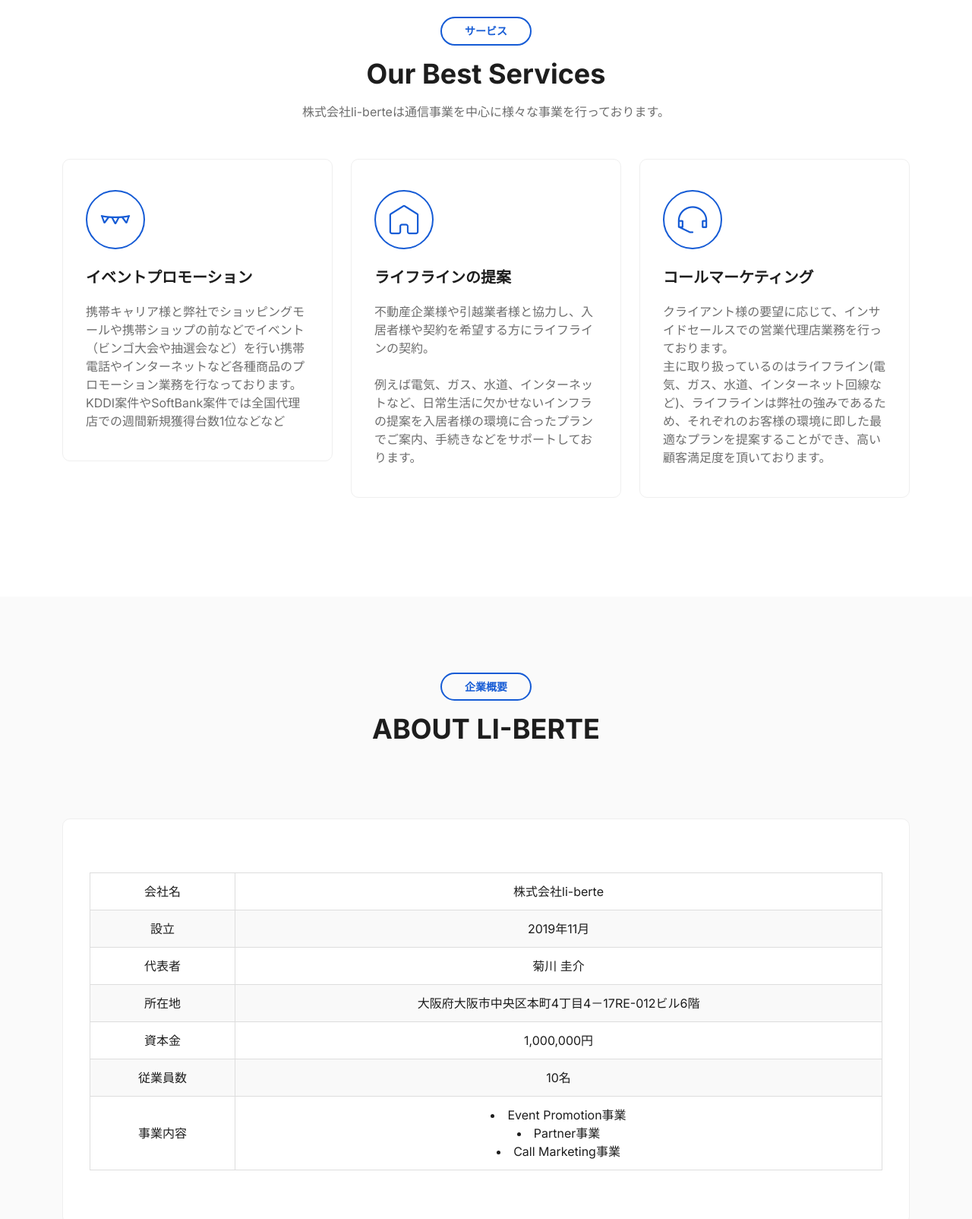
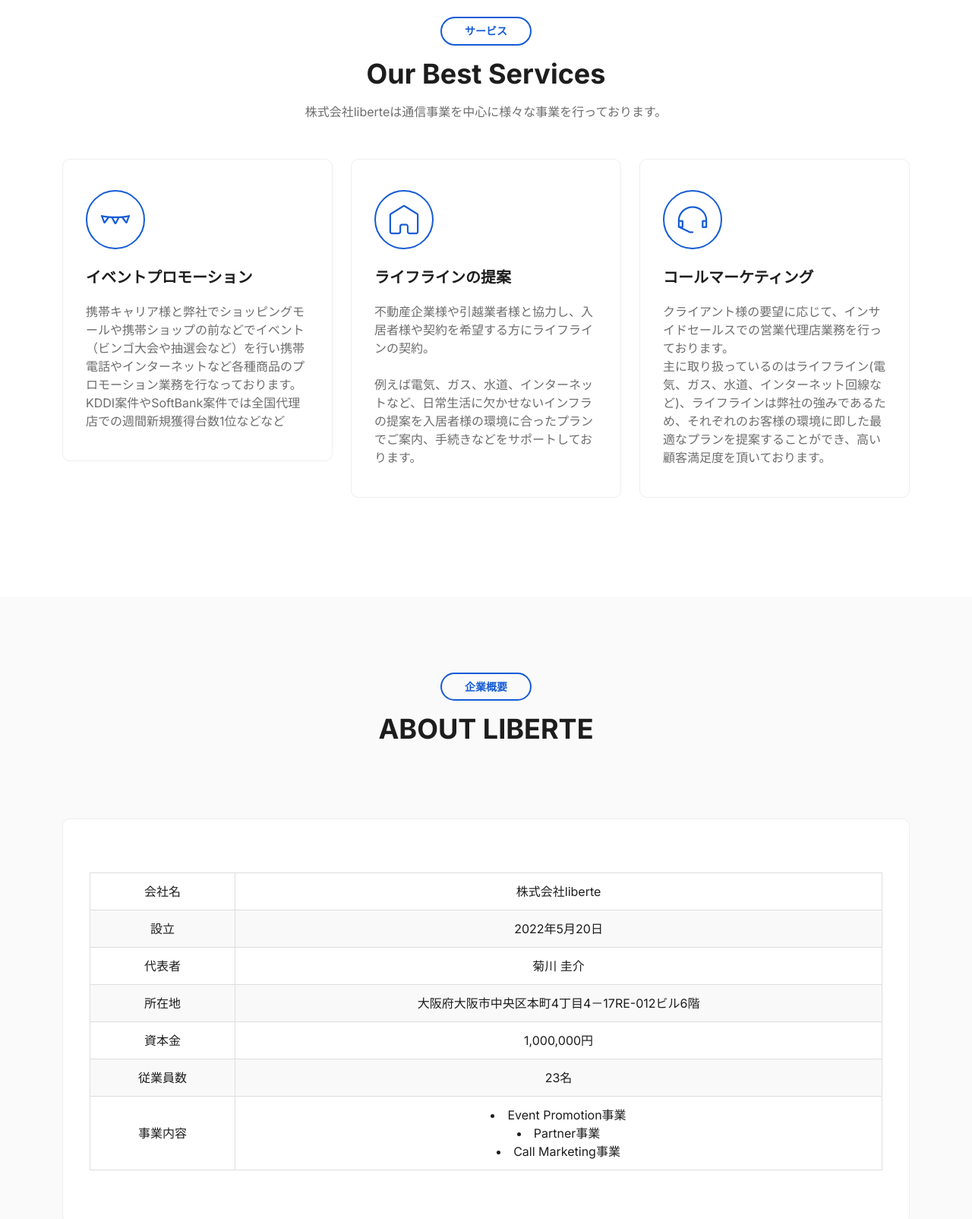
Before and after one commit to sugijit/li-berte, a plain HTML site: page index.html in a window 1280 px wide. Shown: the part 1500-3104 px from the top of the page at 76% size. Drawn offline with Linux system fonts and the light colour scheme.

Commit message:
tel update

```diff
--- a/index.html
+++ b/index.html
@@ -9,7 +9,7 @@
   <meta name="viewport" content="width=device-width, initial-scale=1, shrink-to-fit=no" />
 
   <!--====== Title ======-->
-  <title>株式会社li-berte</title>
+  <title>株式会社liberte | 公式ホームページ</title>
 
   <!--====== Favicon Icon ======-->
   <link rel="shortcut icon" href="../assets/images/favicon.ico" type="image/svg" />
@@ -39,7 +39,7 @@
         <div class="col-lg-12">
           <nav class="navbar navbar-expand-lg">
             <a class="navbar-brand" href="index.html">
-              <img style="width: 184px; height: 39px;" src="assets/images/liberte_logo.png" alt="li-berteロゴ" />
+              <img style="width: 184px; height: 39px;" src="assets/images/liberte_logo.png" alt="liberteロゴ" />
             </a>
             <button class="navbar-toggler" type="button" data-bs-toggle="collapse" data-bs-target="#navbarNine"
               aria-controls="navbarNine" aria-expanded="false" aria-label="Toggle navigation">
@@ -288,7 +288,7 @@
               <h6>サービス</h6>
               <h2 class="fw-bold">Our Best Services</h2>
               <p>
-                株式会社li-berteは通信事業を中心に様々な事業を行っております。
+                株式会社liberteは通信事業を中心に様々な事業を行っております。
               </p>
             </div>
           </div>
@@ -360,7 +360,7 @@
           <div class="col-12">
             <div class="content">
               <h6>企業概要</h6>
-              <h2 class="fw-bold">ABOUT LI-BERTE</h2>
+              <h2 class="fw-bold">ABOUT LIBERTE</h2>
             </div>
           </div>
         </div>
@@ -376,11 +376,11 @@
             <table style="width: 100%; border-collapse: collapse; margin: 20px 0;">
               <tr>
                 <td style="padding: 12px; border: 1px solid #ddd;">会社名</td>
-                <td style="padding: 12px; border: 1px solid #ddd;">株式会社li-berte</td>
+                <td style="padding: 12px; border: 1px solid #ddd;">株式会社liberte</td>
               </tr>
               <tr style="background-color: #f9f9f9;">
                 <td style="padding: 12px; border: 1px solid #ddd;">設立</td>
-                <td style="padding: 12px; border: 1px solid #ddd;">2019年11月</td>
+                <td style="padding: 12px; border: 1px solid #ddd;">2022年5月20日</td>
               </tr>
               <tr>
                 <td style="padding: 12px; border: 1px solid #ddd;">代表者</td>
@@ -396,7 +396,7 @@
               </tr>
               <tr style="background-color: #f9f9f9;">
                 <td style="padding: 12px; border: 1px solid #ddd;">従業員数</td>
-                <td style="padding: 12px; border: 1px solid #ddd;">10名</td>
+                <td style="padding: 12px; border: 1px solid #ddd;">23名</td>
               </tr>
               <tr>
                 <td style="padding: 12px; border: 1px solid #ddd;">事業内容</td>
@@ -450,7 +450,7 @@
                   </div>
                   <div class="contact-content">
                     <h4>お問い合わせ</h4>
-                    <p>0120-983-XXX</p>
+                    <p>06-7713-1593</p>
                     <p>kanri@li-berte.com</p>
                   </div>
                 </div>
@@ -460,7 +460,7 @@
                   </div>
                   <div class="contact-content">
                     <h4>住所</h4>
-                    <p>大阪府大阪市中央区材木町1-6 第12新興ビル 401号</p>
+                    <p>〒540-0010 大阪府大阪市中央区材木町1-6 第12新興ビル 401号</p>
                   </div>
                 </div>
             </div>
@@ -475,7 +475,7 @@
   <!-- ========================= map-section end ========================= -->
   <section class="map-section map-style-9">
     <div class="map-container">
-      <iframe src="https://www.google.com/maps/embed?pb=!1m18!1m12!1m3!1d3280.990371720919!2d135.50911731197593!3d34.680192472813985!2m3!1f0!2f0!3f0!3m2!1i1024!2i768!4f13.1!3m3!1m2!1s0x6000e724b2968341%3A0xc34e2bce552d021c!2z44CSNTQwLTAwMTAg5aSn6Ziq5bqc5aSn6Ziq5biC5Lit5aSu5Yy65p2Q5pyo55S677yR4oiS77yWIOesrDEy5paw6IiI44OT44Or!5e0!3m2!1sja!2sjp!4v1729163007874!5m2!1sja!2sjp" width="100%" height="450" style="border:0;" allowfullscreen="" loading="lazy" referrerpolicy="no-referrer-when-downgrade" embed="iwloc"></iframe>
+      <iframe src="https://www.google.com/maps/embed?pb=!1m18!1m12!1m3!1d3280.990371720919!2d135.50911731197593!3d34.680192472813985!2m3!1f0!2f0!3f0!3m2!1i1024!2i768!4f13.1!3m3!1m2!1s0x6000e724b2968341%3A0xc34e2bce552d021c!2z44CSNTQwLTAwMTAg5aSn6Ziq5bqc5aSn6Ziq5biC5Lit5aSu5Yy65p2Q5pyo55S677yR4oiS77yWIOesrDEy5paw6IiI44OT44Or!5e0!3m2!1sja!2sjp!4v1729163007874!5m2!1sja!2sjp" width="100%" height="450" style="border:0;" allowfullscreen="" pin="true" loading="lazy" referrerpolicy="no-referrer-when-downgrade" embed="iwloc"></iframe>
     </div>
     </div>
   </section>
@@ -500,7 +500,7 @@
                   信頼できるパートナーであり続ける
                 </p>
                 <p class="copyright-text">
-                  <span>© 2024 株式会社li-berte.</span>
+                  <span>© 2024 株式会社liberte.</span>
 
                 </p>
               </div>
```
